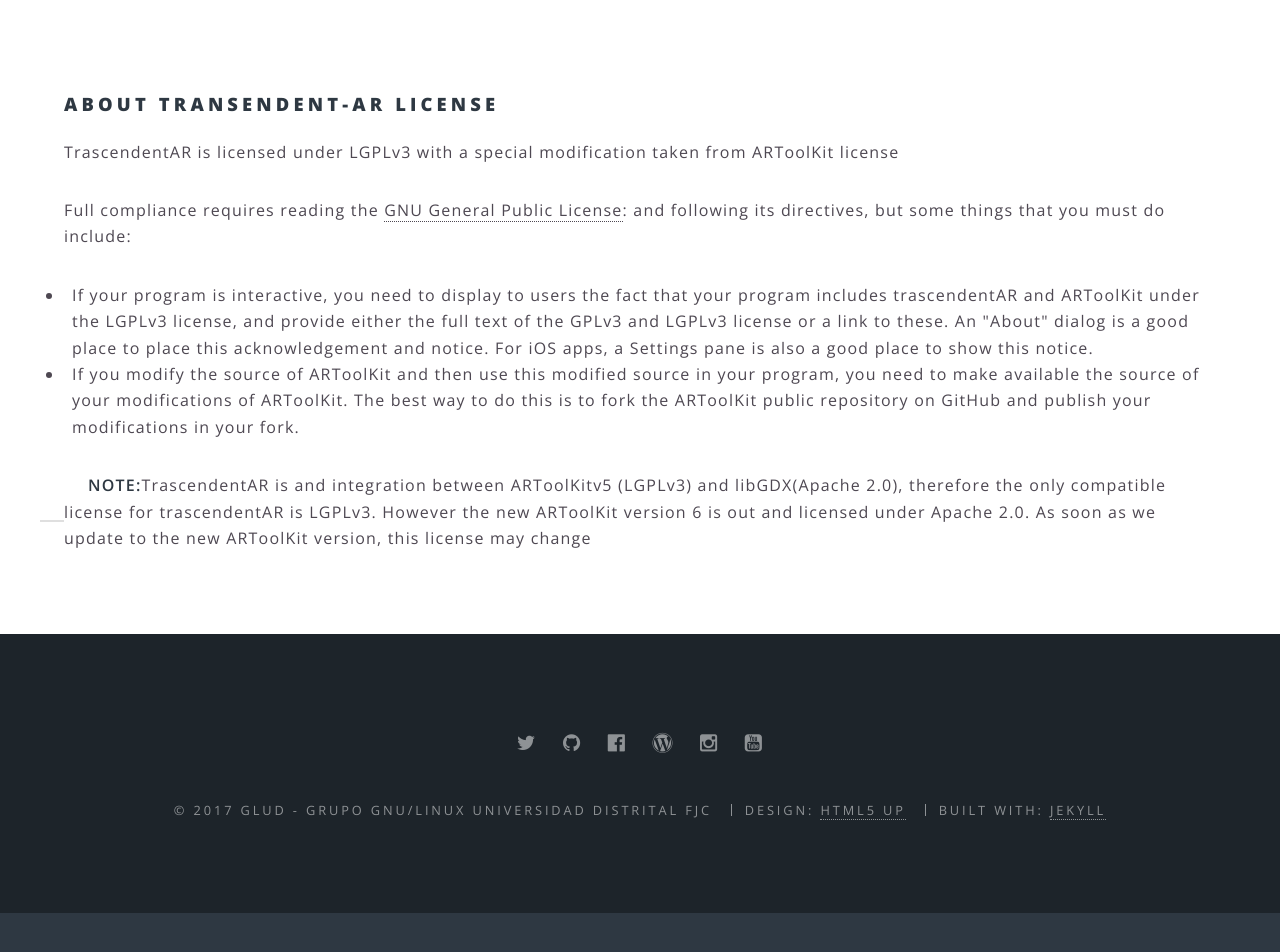
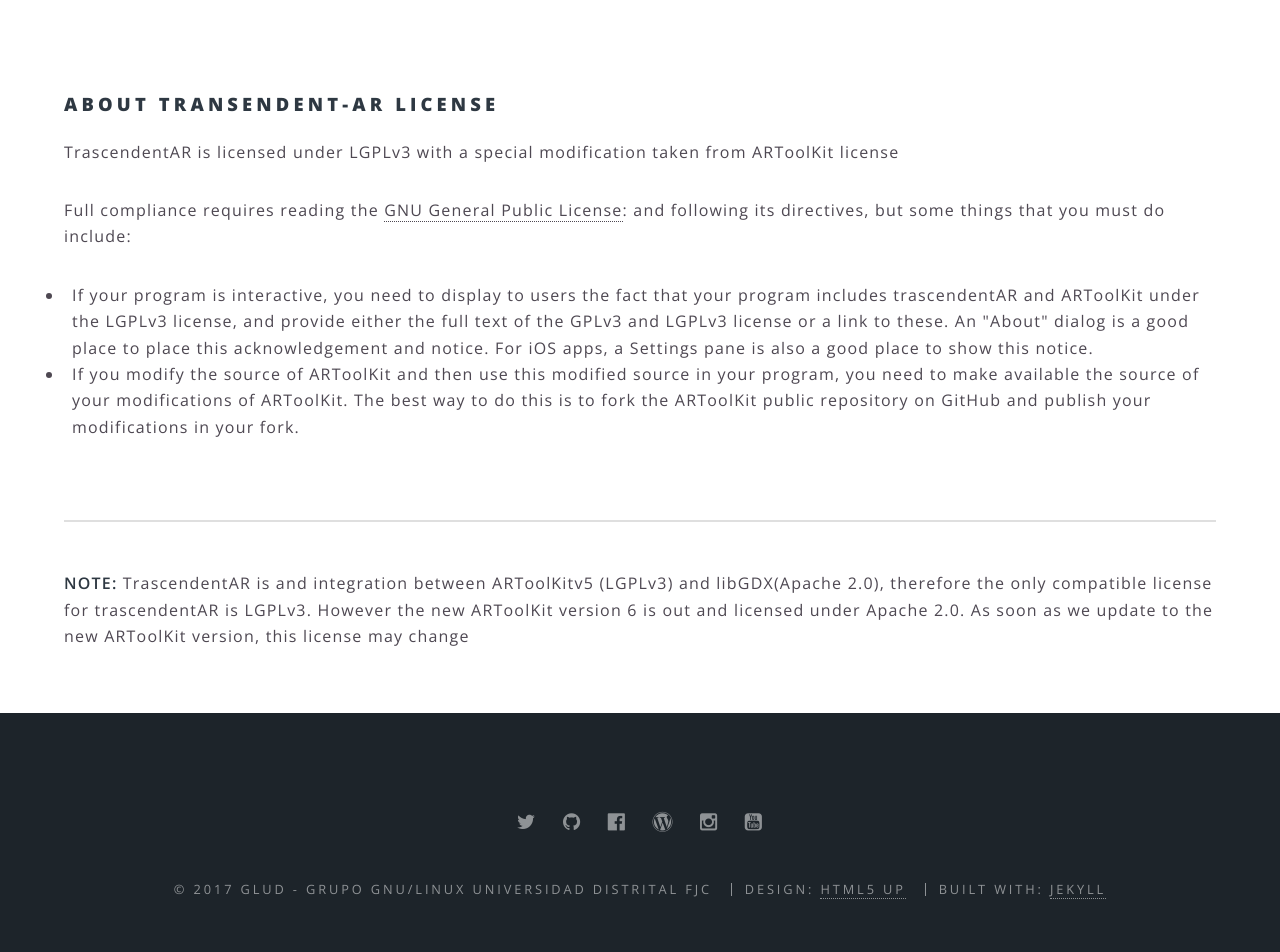
Before and after one commit to GLUD/trascendentAR, a Jekyll site: the page built from licencia_en.html, in a window 1280 px wide and 1353 px high. Shown: the part 361-1313 px from the top of the window. Built offline with Jekyll 4.4.1, drawn with Linux system fonts in a browser that asks for light colours.

Commit message:
Reparar error de apariencia en licencias

```diff
--- a/licencia.html
+++ b/licencia.html
@@ -18,7 +18,8 @@ License</a>
 							La mejor manera de hacerlo es clonar el repositorio público de Transendent-AR en GitHub
 							y publicar el codigo fuente en el fork</li>
 					</ul>
-	<hr />
+				</div>
+	<hr>
 	<b>NOTA:</b> TrascendentAR es una integración entre  ARToolKitv5 (LGPLv3) y libGDX(Apache 2.0), así
 	la única licensia compatible para trascendentAR es LGPLv3. Sin embargo
 	el nuevo ARToolKit version 6 ha sido lanzado bajo la licencia Apache 2.0. Tan pronto
--- a/licencia_en.html
+++ b/licencia_en.html
@@ -19,7 +19,7 @@ ref: licencia
 							The best way to do this is to fork the ARToolKit public repository on GitHub and publish your
 							modifications in your fork.</li>
 					</ul>
-	<hr />
-
+				</div>
+	<hr>
 	<b>NOTE:</b> TrascendentAR is and integration between ARToolKitv5 (LGPLv3) and libGDX(Apache 2.0), therefore the only compatible license for trascendentAR is
 	LGPLv3. However the new ARToolKit version 6 is out and licensed under Apache 2.0. As soon as we update to the new ARToolKit version, this license may change
```
